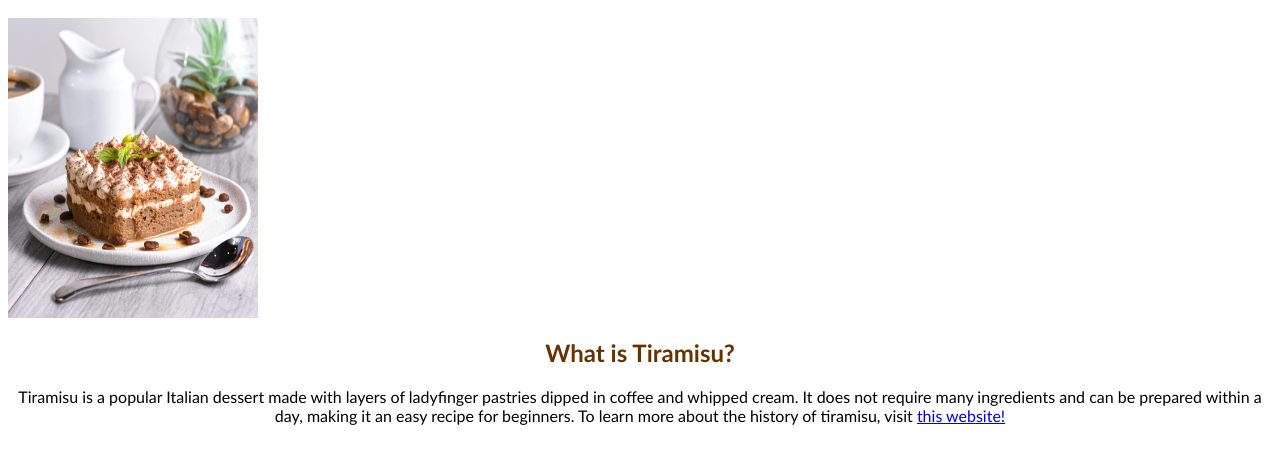
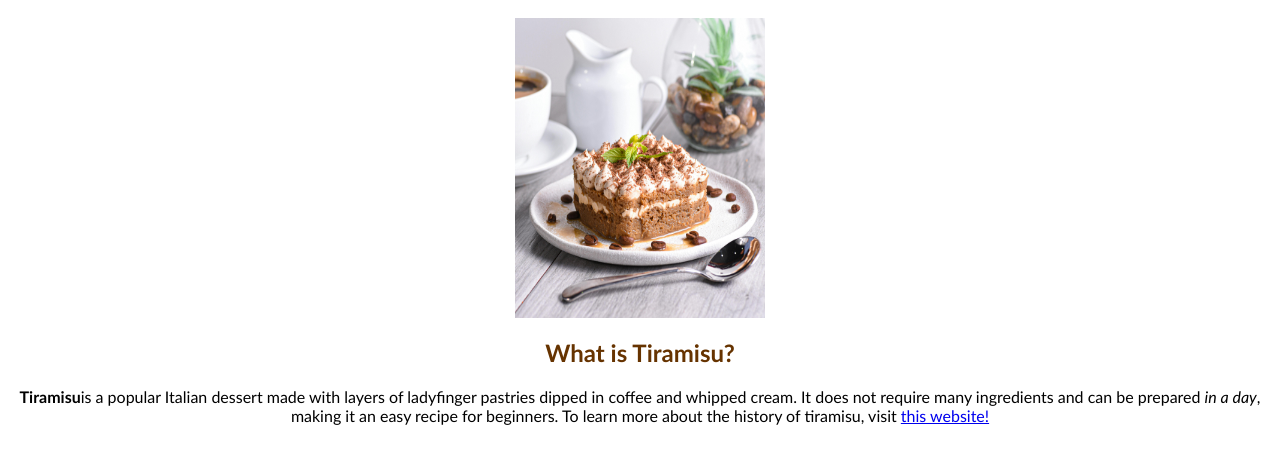
Before and after one commit to chl0echung/chl0echung.github.io, a plain HTML site: page index.html in a window 1280 px wide. Shown: the part 50-514 px from the top of the page. Drawn offline with Linux system fonts and the light colour scheme.

Commit message:
Update index.html

```diff
--- a/index.html
+++ b/index.html
@@ -6,6 +6,7 @@
 h1 {text-align: center;}
 p {text-align: center;}
 h2 {text-align: center;}
+img{display: block; margin-left: auto;margin-right: auto;}
 </style>
 </head>
 <body>
@@ -16,8 +17,8 @@ h2 {text-align: center;}
 <style>h1{color:Tan;}</style>
 <style>h2{color:#663300;}</style>
 <h2>What is Tiramisu?</h2>
-<p>Tiramisu is a popular Italian dessert made with layers of ladyfinger pastries dipped in coffee and whipped cream.
-  It does not require many ingredients and can be prepared within a day, making it an easy recipe for beginners.
+<p><b>Tiramisu</b>is a popular Italian dessert made with layers of ladyfinger pastries dipped in coffee and whipped cream.
+  It does not require many ingredients and can be prepared <i>in a day</i>, making it an easy recipe for beginners.
   To learn more about the history of tiramisu, visit <a href="https://italiangardensmtx.com/tiramisu-whats-came/">this website!</a> </p>
 
 </body>
```
